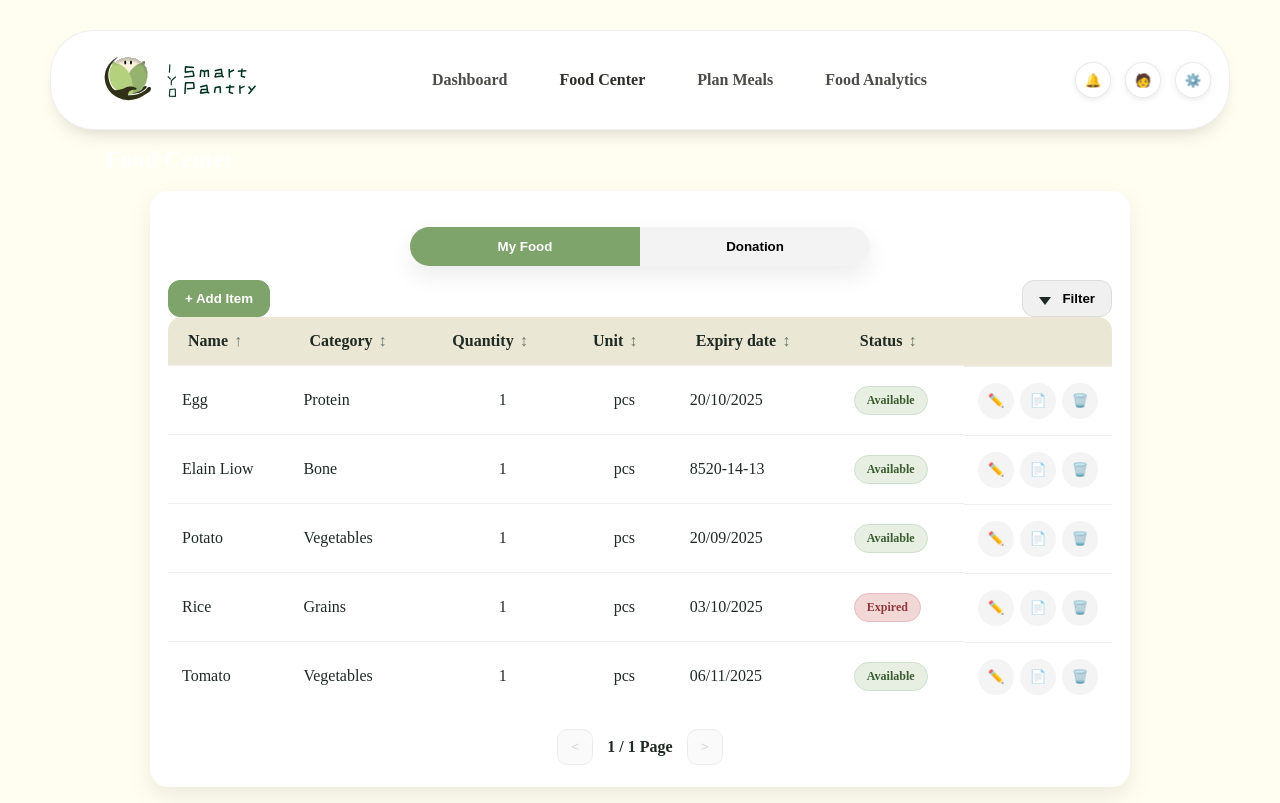
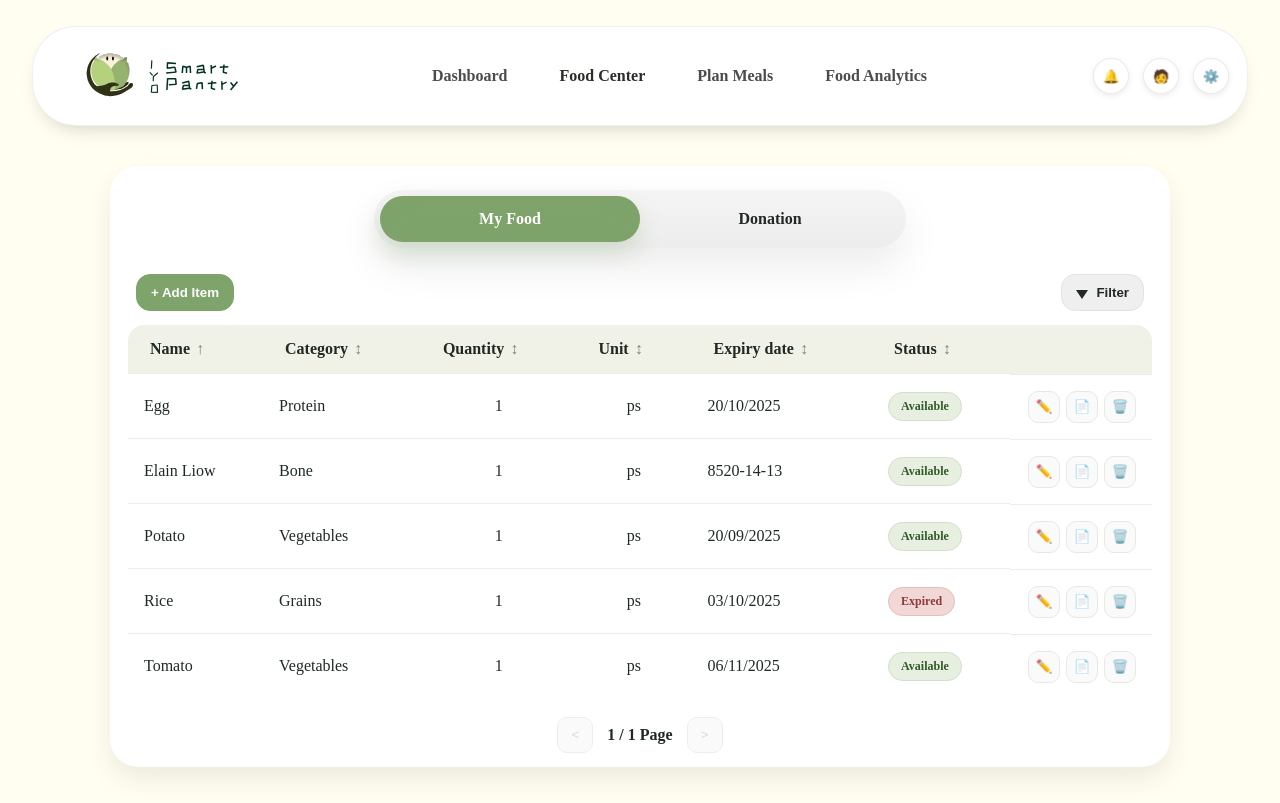
Before and after one commit to MrQin877/IYO_Smart_Pantry, a React (Vite) app: page /food in a window 1280 px wide. Built offline with nearby package versions, Linux system fonts and the light colour scheme.

Commit message:
Modification of FoodCentre Routing

```diff
--- a/src/component/header.css
+++ b/src/component/header.css
@@ -5,7 +5,7 @@
 }
 
 .nav-wrap{
-  background: var(--paper);
+
   padding: 18px 24px 4px;
 }
 
--- a/src/main.jsx
+++ b/src/main.jsx
@@ -1,13 +1,11 @@
-//src/main.jsx
-
 import React from "react";
 import ReactDOM from "react-dom/client";
-import { RouterProvider, createBrowserRouter } from "react-router-dom";
+import { RouterProvider, createBrowserRouter, Navigate } from "react-router-dom";
 import App from "./App.jsx";
 import Home from "./pages/Home.jsx";
-import FoodCentre from "./pages/FoodCentre.jsx";
-import Dashboard from "./pages/Dashboard.jsx"
-import './main.css';
+import Dashboard from "./pages/Dashboard.jsx";
+import FoodCentre, { MyFoodSection, MyDonationSection } from "./pages/FoodCentre.jsx";
+import "./main.css";
 
 const router = createBrowserRouter([
   {
@@ -15,8 +13,15 @@ const router = createBrowserRouter([
     element: <App />,
     children: [
       { index: true, element: <Home /> },
-      { path: "food", element: <FoodCentre /> },
-      { path: "dashboard", element: <Dashboard /> }
+      {
+        path: "food",
+        element: <FoodCentre />,
+        children: [
+          { index: true, element: <MyFoodSection /> },          // /food
+          { path: "donation", element: <MyDonationSection /> }, // /food/donation
+        ],
+      },
+      { path: "dashboard", element: <Dashboard /> },
     ],
   },
   { path: "*", element: <div>404</div> },
--- a/src/pages/FoodCentre.css
+++ b/src/pages/FoodCentre.css
@@ -2,148 +2,141 @@
   --green: #7ea36b;
   --ink: #1f2a24;
   --paper: #f6f5ea;
-  --olive-100: #eae8d5;
-  --olive-300: #d8d3b6;
-
-  --shadow: 0 10px 24px rgba(0,0,0,.08);
-  --radius-xl: 18px;
-  --radius-2xl: 26px;
+  --soft: #f7f6ee;
+  --shadow: 0 12px 26px rgba(0,0,0,.08);
+  --radius-xl: 20px;
+  --radius-2xl: 28px;
 }
 
-* { box-sizing: border-box; }
-body, #root { background: var(--olive-700); }
-
-.screen { min-height: 100vh; background: var(--olive-700); }
-.container { max-width: 980px; margin: 0 auto; padding: 24px; }
-
-.page-title {
-  color: #fff; font-weight: 600; margin: 8px 0 18px;
-}
-
-/* ===== header (white rounded card) ===== */
-.nav-wrap {
-  position: sticky; top: 0; z-index: 20;
-  padding: 22px 24px 0;
-  background: var(--olive-700);
-}
-.nav-inner {
+.fc { padding: 20px; }
+.card {
   background: #fff;
   border-radius: var(--radius-2xl);
   box-shadow: var(--shadow);
+  padding: 16px 18px 8px;
+}
+
+/* segmented control */
+.seg {
   display: grid;
-  grid-template-columns: auto 1fr auto;
-  align-items: center;
-  gap: 16px;
-  padding: 14px 20px;
+  grid-template-columns: 1fr 1fr;
+  gap: 0;
+  width: 520px;
+  margin: 8px auto 18px;
+  background: linear-gradient(#f4f4f4, #ededed);
+  border-radius: 60px;
+  padding: 6px;
+  box-shadow: 0 18px 40px rgba(0,0,0,.08);
 }
-.brand { display: flex; align-items: center; gap: 10px; text-decoration: none; }
-.brand-logo { width: 48px; height: 48px; object-fit: contain; }
-.brand-text { display: grid; line-height: 1.05; color: var(--ink); }
-.brand-line1 { letter-spacing: .3em; font-size: 12px; }
-.brand-line2 { font-weight: 700; font-size: 14px; }
+.seg__btn {
+  text-align: center;
+  text-decoration: none;
+  padding: 14px 22px;
+  border-radius: 48px;
+  font-weight: 800;
+  color: var(--ink);
+  transition: all .15s;
+}
+.seg__btn:hover { filter: brightness(.95); }
+.seg__btn.is-active {
+  background: var(--green);
+  color: #fff;
+  box-shadow: 0 10px 20px rgba(126,163,107,.35) inset, 0 12px 22px rgba(126,163,107,.25);
+}
 
-.nav-links { display: flex; gap: 26px; justify-content: center; }
-.nav-link {
-  color: var(--ink); text-decoration: none; font-weight: 500; opacity: .85;
+/* toolbar */
+.toolbar {
+  display: flex; align-items: center; gap: 12px; padding: 8px 8px 14px;
 }
-.nav-link.active, .nav-link:hover { opacity: 1; text-decoration: underline; text-underline-offset: 6px; }
+.spacer { flex: 1; }
 
-.nav-actions { display: flex; gap: 8px; }
-.icon-btn {
-  background: #f4f4f4; border: none; border-radius: 999px;
-  width: 36px; height: 36px; display: grid; place-items: center;
+.btn {
+  border: 1px solid #e3e3e3;
+  background: #f5f5f5;
+  border-radius: 14px;
+  padding: 10px 14px;
+  font-weight: 700;
   cursor: pointer;
 }
-.icon-btn:hover { background: #eee; }
+.btn:hover { filter: brightness(.97); }
 
-/* ===== tabs ===== */
-.tabs {
-  display: flex; gap: 0; margin: 18px auto 14px; width: 460px; background: #fff;
-  border-radius: 999px; box-shadow: var(--shadow); overflow: hidden;
+.btn-green {
+  background: var(--green);
+  color: #fff;
+  border-color: var(--green);
 }
-.tab {
-  flex: 1; padding: 12px 18px; border: 0; background: #f3f3f3; cursor: pointer; font-weight: 600;
+.btn-filter {
+  background: #efefef;
+  color: var(--ink);
 }
-.tab.active { background: var(--green); color: #fff; }
-
-/* ===== card ===== */
-.card {
-  background: #fff; border-radius: var(--radius-xl); box-shadow: var(--shadow);
-  padding: 18px; margin: 0 auto; max-width: 980px;
-}
-.card-head { display:flex; align-items:center; gap:12px; }
-.spacer { flex:1; }  /* this is what pushes Filter to the far right */
-
-
-.btn {
-  border-radius: 12px; padding: 10px 16px; font-weight: 600; cursor: pointer; border: 1px solid #ddd;
-}
-.btn.solid { background: var(--green); border-color: var(--green); color: #fff; }
-.btn.ghost { background: #f0f0f0; }
-.btn:disabled { opacity: .6; cursor: not-allowed; }
-
-.filter-icon {
-  display: inline-block; width: 0; height: 0; margin-right: 8px;
-  border-left: 6px solid transparent; border-right: 6px solid transparent; border-top: 8px solid var(--ink);
+.i-filter {
+  display: inline-block;
+  width: 0; height: 0; margin-right: 8px;
+  border-left: 6px solid transparent; border-right: 6px solid transparent;
+  border-top: 9px solid var(--ink);
   transform: translateY(2px);
 }
 
-/* ===== table ===== */
-.table-wrap { overflow: auto; border-radius: 14px; }
+/* tables */
+.table-wrap { overflow: auto; border-radius: 16px; }
 .table { width: 100%; border-collapse: collapse; }
 .table thead th {
-  font-weight: 700; text-align: left; padding: 14px 14px; background: var(--olive-100); color: var(--ink);
+  background: #f0f2e8;
+  color: var(--ink);
+  font-weight: 700;
+  text-align: left;
+  padding: 14px 16px;
   white-space: nowrap;
 }
-.table tbody td { padding: 16px 14px; border-top: 1px solid #eee; color: var(--ink); }
+.table tbody td {
+  padding: 16px 16px;
+  border-top: 1px solid #ececec;
+  color: var(--ink);
+}
 .center { text-align: center; }
 
 .th-btn {
   display: inline-flex; align-items: center; gap: 6px;
-  background: transparent; border: 0; cursor: pointer; color: inherit; font: inherit;
+  background: transparent; border: 0; color: inherit; font: inherit; cursor: pointer;
 }
-.th-dir { opacity: .6; }
+.th-dir { opacity: .55; }
 
+.actions-col { width: 110px; }
+.row-actions { display: flex; gap: 6px; justify-content: flex-end; }
+.icon-btn {
+  width: 32px; height: 32px; border-radius: 10px; border: 1px solid #e7e7e7; background: #fafafa; cursor: pointer;
+}
+.icon-btn:hover { background: #f1f1f1; }
+
+/* status pills */
 .pill {
-  display: inline-block; padding: 6px 12px; border-radius: 999px; font-size: 12px; font-weight: 700;
-  background: #e6efe2; color: #3a5c2f; border: 1px solid #cfe0cc;
+  display: inline-block; padding: 6px 12px; border-radius: 999px;
+  font-size: 12px; font-weight: 700;
+  background: #e7efe0; color: #335a29; border: 1px solid #cfe0cc;
 }
 .pill.danger { background: #f2d7d7; color: #8f3a3a; border-color: #e7bcbc; }
 
-.row-actions { display: flex; gap: 6px; align-items: center; justify-content: flex-end; }
-.actions-col { width: 100px; }
+/* donation soft panel */
+.table-soft {
+  background: #ffffff;
+  border-radius: 18px;
+  padding: 10px 6px;
+  border: 1px solid #ffffff;
+  box-shadow: inset 0 0 0 1px rgba(255,255,255,.5);
+}
 
-/* ===== pager ===== */
+.bubble {
+  display: inline-block; padding: 8px 14px; border-radius: 999px;
+  background: #e0e7d6; border: 1px solid #c8d3be; font-size: 12px; font-weight: 700;
+}
+
+/* pager */
 .pager {
   display: flex; align-items: center; justify-content: center; gap: 14px;
-  padding: 18px 0 4px;
+  padding: 18px 0 6px;
 }
 .pager-btn {
   width: 36px; height: 36px; border-radius: 10px; border: 1px solid #ddd; background: #f7f7f7; cursor: pointer;
 }
 .pager-btn:disabled { opacity: .5; cursor: not-allowed; }
 .pager-text { color: var(--ink); font-weight: 600; }
-
-/* MyDonation toolbar + soft panel look */
-.don-toolbar { display:flex; align-items:center; gap:12px; margin:8px 0 12px; }
-.soft-panel{
-  background:#fbf8e3;
-  border:1px solid #eadfb5;
-  border-radius: var(--radius-xl);
-  padding:16px;
-  box-shadow: var(--shadow);
-}
-
-/* availability chip */
-.bubble{
-  display:inline-block;
-  padding:8px 14px;
-  border-radius:999px;
-  background:#dfe7d3;
-  color:#20361d;
-  font-weight:700;
-  font-size:12px;
-}
-
-/* subtle grey text for category cell */
-.subtle{ color:#0009; }
--- a/src/pages/FoodCentre.jsx
+++ b/src/pages/FoodCentre.jsx
@@ -1,46 +1,48 @@
 import { useMemo, useState } from "react";
+import { NavLink, Outlet } from "react-router-dom";
 import "./FoodCentre.css";
 
-/* --- seed demo data --- */
-const seedFoods = [
-  { id: 1, name: "Egg",    category: "Protein",    qty: 1, unit: "pcs", expiry: "2025-10-20", status: "Available" },
-  { id: 2, name: "Rice",   category: "Grains",     qty: 1, unit: "pcs", expiry: "2025-10-03", status: "Expired"   },
-  { id: 3, name: "Tomato", category: "Vegetables", qty: 1, unit: "pcs", expiry: "2025-11-06", status: "Available" },
-  { id: 4, name: "Potato", category: "Vegetables", qty: 1, unit: "pcs", expiry: "2025-09-20", status: "Available" },
-  { id: 5, name: "Elain Liow", category: "Bone",   qty: 1, unit: "pcs", expiry: "8520-14-13", status: "Available" },
-];
-
-const seedDonations = [
-  { id: "d1", name: "Egg", category: "Protein",    qty: 2, expiry: "2025-10-20", pickup: "Jalan…..", slot: "02/10/2025, 11:47 am -12:47 pm" },
-  { id: "d2", name: "Egg", category: "Grains",     qty: 2, expiry: "2025-10-03", pickup: "Jalan…..", slot: "02/10/2025, 11:47 am -12:47 pm" },
-  { id: "d3", name: "Egg", category: "Vegetables", qty: 2, expiry: "2025-11-06", pickup: "Jalan…..", slot: "02/10/2025, 11:47 am -12:47 pm" },
-];
-
-/* --- Page shell --- */
-export default function FoodCenter() {
-  const [tab, setTab] = useState("my"); // 'my' | 'donation'
-
+/* ---------- Page shell with segmented tabs ---------- */
+export default function FoodCentre() {
   return (
     <section className="fc">
-      <h1 className="page-title">Food Center</h1>
+      <div className="card">
+        {/* Segmented control */}
+        <div className="seg">
+          <NavLink
+            end
+            to="."
+            className={({ isActive }) => "seg__btn" + (isActive ? " is-active" : "")}
+          >
+            My Food
+          </NavLink>
+          <NavLink
+            to="donation"
+            className={({ isActive }) => "seg__btn" + (isActive ? " is-active" : "")}
+          >
+            Donation
+          </NavLink>
+        </div>
 
-      <div className="card">
-        <Tabs active={tab} onChange={setTab} />
-
-        {tab === "my" ? (
-          <MyFoodSection initialRows={seedFoods} />
-        ) : (
-          <MyDonationSection initialRows={seedDonations} />
-        )}
+        {/* Tab content renders here */}
+        <Outlet />
       </div>
     </section>
   );
 }
 
 /* =======================================================
-   Section: MyFood
+   Section: My Food
    ======================================================= */
-function MyFoodSection({ initialRows = [] }) {
+const seedFoods = [
+  { id: 1, name: "Egg",    category: "Protein",    qty: 1, unit: "ps", expiry: "2025-10-20", status: "Available" },
+  { id: 2, name: "Rice",   category: "Grains",     qty: 1, unit: "ps", expiry: "2025-10-03", status: "Expired"   },
+  { id: 3, name: "Tomato", category: "Vegetables", qty: 1, unit: "ps", expiry: "2025-11-06", status: "Available" },
+  { id: 4, name: "Potato", category: "Vegetables", qty: 1, unit: "ps", expiry: "2025-09-20", status: "Available" },
+  { id: 5, name: "Elain Liow", category: "Bone",   qty: 1, unit: "ps", expiry: "8520-14-13", status: "Available" },
+];
+
+export function MyFoodSection({ initialRows = seedFoods }) {
   const [rows] = useState(initialRows);
   const [sort, setSort] = useState({ key: "name", dir: "asc" });
   const [page, setPage] = useState(1);
@@ -67,19 +69,18 @@ function MyFoodSection({ initialRows = [] }) {
   const pageCount = Math.max(1, Math.ceil(sorted.length / pageSize));
   const view = sorted.slice((page - 1) * pageSize, page * pageSize);
 
-  function toggleSort(key) {
-    setSort((s) =>
-      s.key === key ? { key, dir: s.dir === "asc" ? "desc" : "asc" } : { key, dir: "asc" }
-    );
-  }
+  const toggleSort = (key) =>
+    setSort((s) => (s.key === key ? { key, dir: s.dir === "asc" ? "desc" : "asc" } : { key, dir: "asc" }));
 
   return (
     <>
-      <div className="card-head">
-        <button className="btn solid">+ Add Item</button>
+      {/* toolbar: Add left, Filter right */}
+      <div className="toolbar">
+        <button className="btn btn-green">+ Add Item</button>
         <div className="spacer" />
-        <button className="btn ghost" aria-label="Filter">
-          <span className="filter-icon" /> Filter
+        <button className="btn btn-filter">
+          <span className="i-filter" />
+          Filter
         </button>
       </div>
 
@@ -120,54 +121,36 @@ function MyFoodSection({ initialRows = [] }) {
         </table>
       </div>
 
-      <div className="pager">
-        <button
-          className="pager-btn"
-          disabled={page === 1}
-          onClick={() => setPage((p) => Math.max(1, p - 1))}
-        >
-          &lt;
-        </button>
-        <span className="pager-text">{page} / {pageCount} Page</span>
-        <button
-          className="pager-btn"
-          disabled={page === pageCount}
-          onClick={() => setPage((p) => Math.min(pageCount, p + 1))}
-        >
-          &gt;
-        </button>
-      </div>
+      <Pager page={page} pageCount={pageCount} setPage={setPage} />
     </>
   );
 }
 
-function Th({ label, k, sort, onSort, center }) {
-  const dir = sort.key === k ? (sort.dir === "asc" ? "↑" : "↓") : "↕";
-  return (
-    <th className={center ? "center" : ""}>
-      <button className="th-btn" onClick={() => onSort(k)} aria-label={`Sort by ${label}`}>
-        {label} <span className="th-dir">{dir}</span>
-      </button>
-    </th>
-  );
-}
+/* =======================================================
+   Section: Donation (My Donation list)
+   ======================================================= */
+const seedDonations = [
+  { id: "d1", name: "Egg", category: "Protein",    qty: 2, expiry: "2025-10-20", pickup: "Jalan…..", slot: "02/10/2025, 11:47 am -12:47 pm" },
+  { id: "d2", name: "Egg", category: "Grains",     qty: 2, expiry: "2025-10-03", pickup: "Jalan…..", slot: "02/10/2025, 11:47 am -12:47 pm" },
+  { id: "d3", name: "Egg", category: "Vegetables", qty: 2, expiry: "2025-11-06", pickup: "Jalan…..", slot: "02/10/2025, 11:47 am -12:47 pm" },
+];
 
-/* =======================================================
-   Section: MyDonation
-   ======================================================= */
-function MyDonationSection({ initialRows = [], onAdd, onFilter }) {
+export function MyDonationSection({ initialRows = seedDonations }) {
   const [rows] = useState(initialRows);
 
   return (
     <>
-      <div className="don-toolbar">
-        <button className="btn solid">+ Add Donation</button>   {/* left */}
-        <div className="spacer" />                               {/* pushes next to right */}
-        <button className="btn ghost"><span className="filter-icon" /> Filter</button>  {/* right */}
+      {/* toolbar: Add left, Filter right (same as MyFood) */}
+      <div className="toolbar">
+        <button className="btn btn-green">+ Add Donation</button>
+        <div className="spacer" />
+        <button className="btn btn-filter">
+          <span className="i-filter" />
+          Filter
+        </button>
       </div>
 
-
-      <div className="soft-panel">
+      <div className="table-soft">
         <div className="table-wrap">
           <table className="table">
             <thead>
@@ -204,29 +187,44 @@ function MyDonationSection({ initialRows = [], onAdd, onFilter }) {
   );
 }
 
-/* --- shared util --- */
+/* ---------- shared bits ---------- */
+function Th({ label, k, sort, onSort, center }) {
+  const dir = sort.key === k ? (sort.dir === "asc" ? "↑" : "↓") : "↕";
+  return (
+    <th className={center ? "center" : ""}>
+      <button className="th-btn" onClick={() => onSort(k)} aria-label={`Sort by ${label}`}>
+        {label} <span className="th-dir">{dir}</span>
+      </button>
+    </th>
+  );
+}
+
+function Pager({ page, pageCount, setPage }) {
+  return (
+    <div className="pager">
+      <button
+        className="pager-btn"
+        disabled={page === 1}
+        onClick={() => setPage((p) => Math.max(1, p - 1))}
+      >
+        &lt;
+      </button>
+      <span className="pager-text">
+        {page} / {pageCount} Page
+      </span>
+      <button
+        className="pager-btn"
+        disabled={page === pageCount}
+        onClick={() => setPage((p) => Math.min(pageCount, p + 1))}
+      >
+        &gt;
+      </button>
+    </div>
+  );
+}
+
 function formatDate(iso) {
   const d = new Date(iso);
   if (isNaN(d)) return iso;
   return d.toLocaleDateString("en-GB");
 }
-
-/* --- tabs --- */
-function Tabs({ active, onChange }) {
-  return (
-    <div className="tabs">
-      <button
-        className={`tab ${active === "my" ? "active" : ""}`}
-        onClick={() => onChange("my")}
-      >
-        My Food
-      </button>
-      <button
-        className={`tab ${active === "donation" ? "active" : ""}`}
-        onClick={() => onChange("donation")}
-      >
-        Donation
-      </button>
-    </div>
-  );
-}
```
